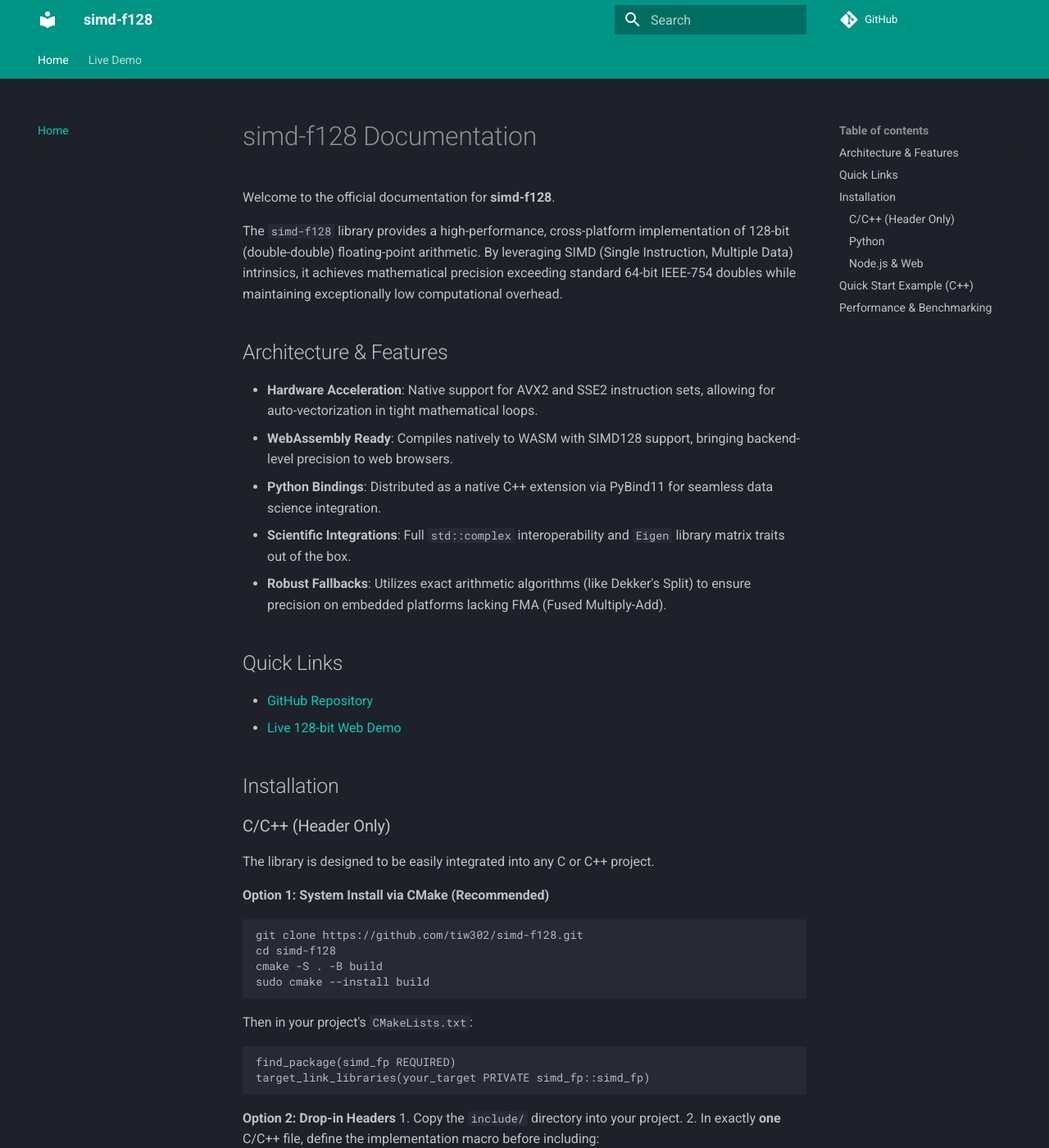
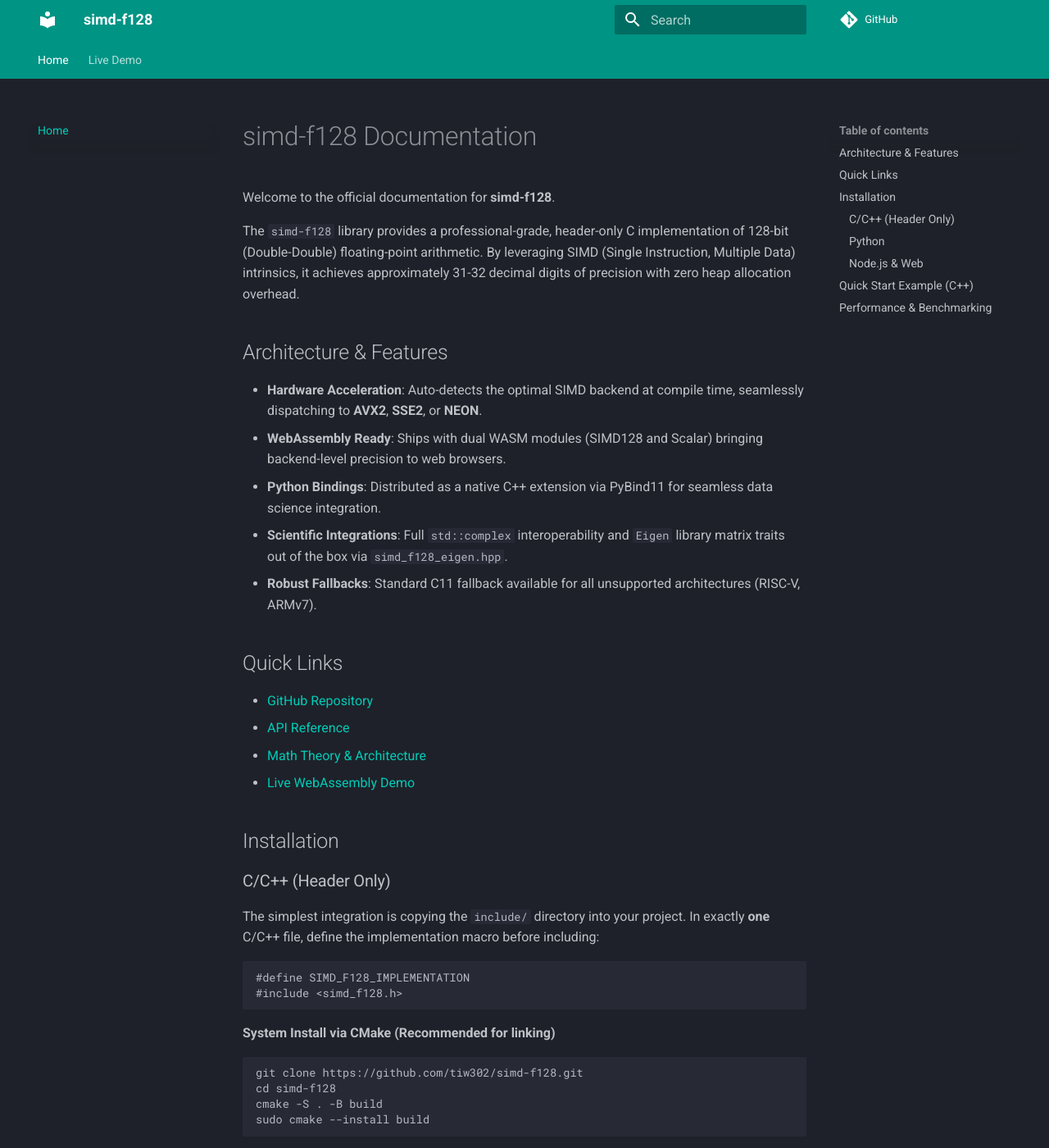
Before and after one commit to tiw302/simd-f128, an MkDocs documentation site: the page built from docs/index.md, in a window 1280 px wide and 1400 px high. Shown: the whole window at 82% size. Built offline with MkDocs 1.6.1 and Material for MkDocs 9.7.7, drawn with Linux system fonts in a browser that asks for light colours; comment, search, counter and statistics services are not loaded; some of the changed text lies outside the part shown.

Commit message:
docs(mkdocs): update homepage documentation with modern C++ example and build commands
• Update quick links and document architecture/features of SIMD backends
• Provide step-by-step CMake system installation guide
• Replace std::string buffer formatting with direct std::ostream formatting in C++ quick start
• Add instructions to run bench_compare and bench_arithmetic

````diff
--- a/docs/index.md
+++ b/docs/index.md
@@ -2,47 +2,48 @@
 
 Welcome to the official documentation for **simd-f128**.
 
-The `simd-f128` library provides a high-performance, cross-platform implementation of 128-bit (double-double) floating-point arithmetic. By leveraging SIMD (Single Instruction, Multiple Data) intrinsics, it achieves mathematical precision exceeding standard 64-bit IEEE-754 doubles while maintaining exceptionally low computational overhead.
+The `simd-f128` library provides a professional-grade, header-only C implementation of 128-bit (Double-Double) floating-point arithmetic. By leveraging SIMD (Single Instruction, Multiple Data) intrinsics, it achieves approximately 31-32 decimal digits of precision with zero heap allocation overhead.
 
 ## Architecture & Features
 
-- **Hardware Acceleration**: Native support for AVX2 and SSE2 instruction sets, allowing for auto-vectorization in tight mathematical loops.
-- **WebAssembly Ready**: Compiles natively to WASM with SIMD128 support, bringing backend-level precision to web browsers.
+- **Hardware Acceleration**: Auto-detects the optimal SIMD backend at compile time, seamlessly dispatching to **AVX2**, **SSE2**, or **NEON**.
+- **WebAssembly Ready**: Ships with dual WASM modules (SIMD128 and Scalar) bringing backend-level precision to web browsers.
 - **Python Bindings**: Distributed as a native C++ extension via PyBind11 for seamless data science integration.
-- **Scientific Integrations**: Full `std::complex` interoperability and `Eigen` library matrix traits out of the box.
-- **Robust Fallbacks**: Utilizes exact arithmetic algorithms (like Dekker's Split) to ensure precision on embedded platforms lacking FMA (Fused Multiply-Add).
+- **Scientific Integrations**: Full `std::complex` interoperability and `Eigen` library matrix traits out of the box via `simd_f128_eigen.hpp`.
+- **Robust Fallbacks**: Standard C11 fallback available for all unsupported architectures (RISC-V, ARMv7).
 
 ## Quick Links
 
 - [GitHub Repository](https://github.com/tiw302/simd-f128)
-- [Live 128-bit Web Demo](https://tiw302.github.io/simd-f128/demo/)
+- [API Reference](api_reference.md)
+- [Math Theory & Architecture](math_theory.md)
+- [Live WebAssembly Demo](demo/index.html)
 
 ## Installation
 
 ### C/C++ (Header Only)
 
-The library is designed to be easily integrated into any C or C++ project.
+The simplest integration is copying the `include/` directory into your project. In exactly **one** C/C++ file, define the implementation macro before including:
 
-**Option 1: System Install via CMake (Recommended)**
+```c
+#define SIMD_F128_IMPLEMENTATION
+#include <simd_f128.h>
+```
+
+**System Install via CMake (Recommended for linking)**
+
 ```bash
 git clone https://github.com/tiw302/simd-f128.git
 cd simd-f128
 cmake -S . -B build
 sudo cmake --install build
 ```
+
 Then in your project's `CMakeLists.txt`:
+
 ```cmake
 find_package(simd_fp REQUIRED)
 target_link_libraries(your_target PRIVATE simd_fp::simd_fp)
-```
-
-**Option 2: Drop-in Headers**
-1. Copy the `include/` directory into your project.
-2. In exactly **one** C/C++ file, define the implementation macro before including:
-
-```c
-#define SIMD_F128_IMPLEMENTATION
-#include <simd_f128.h>
 ```
 
 ### Python
@@ -64,22 +65,21 @@
 ## Quick Start Example (C++)
 
 ```cpp
+#define SIMD_F128_IMPLEMENTATION
+#include <simd_f128.hpp>
 #include <iostream>
-#include <simd_f128.hpp>
-#include <simd_f128_io.h>
 
 using namespace f128;
 
 int main() {
     // standard double drops precision when adding extremely small values
-    float128 a = float128(1.0);
-    float128 b = float128(1e-17);
+    float128 a(1.0);
+    float128 b(1e-17);
 
     float128 result = a + b;
 
-    char buffer[128];
-    simd_f128_to_string(buffer, sizeof(buffer), result.data);
-    std::cout << "result: " << buffer << std::endl;
+    // float128 overloads std::ostream directly!
+    std::cout << "result: " << result << "\n";
 
     return 0;
 }
````
Also changed, not shown: other parts of docs/index.md (+3 -2 lines).
